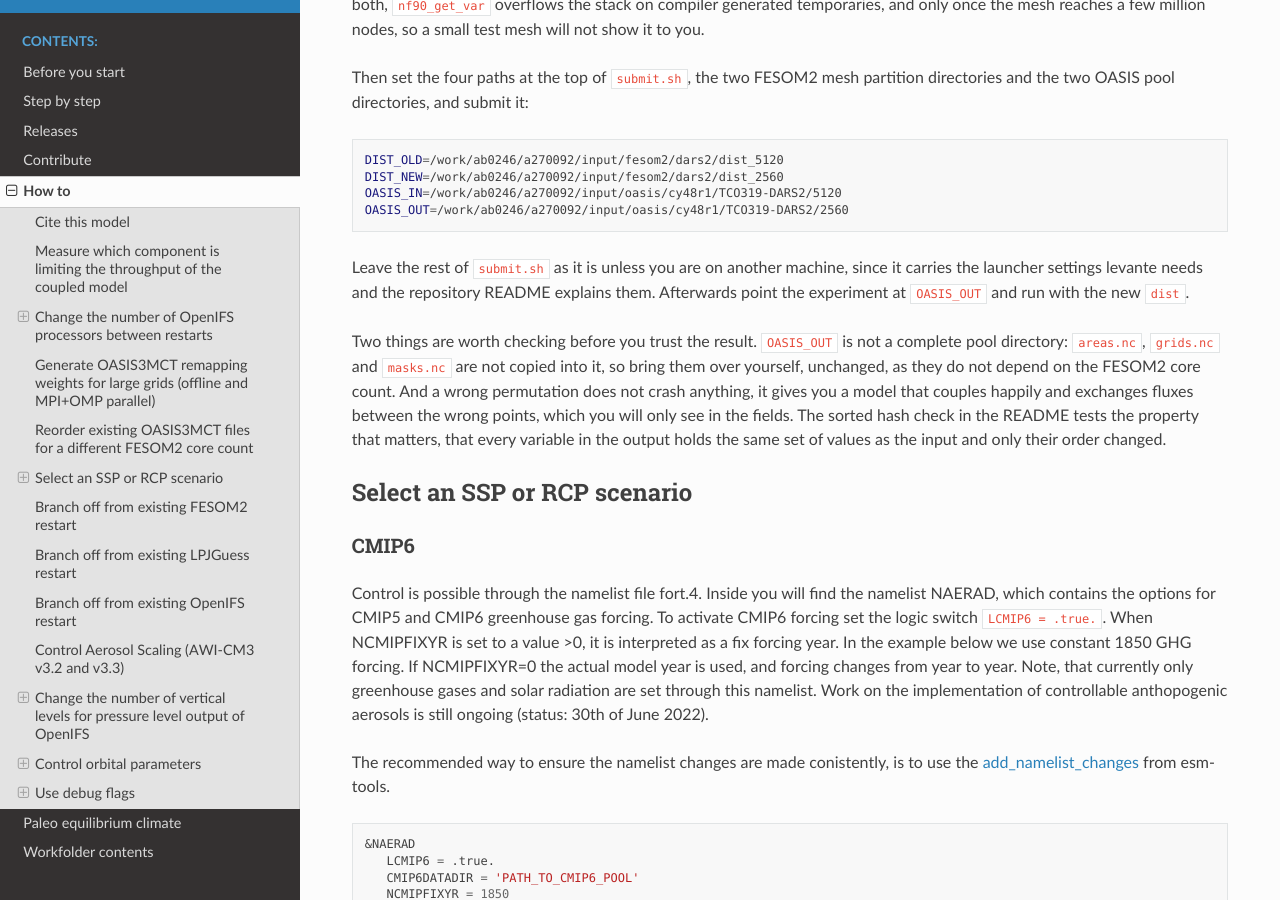
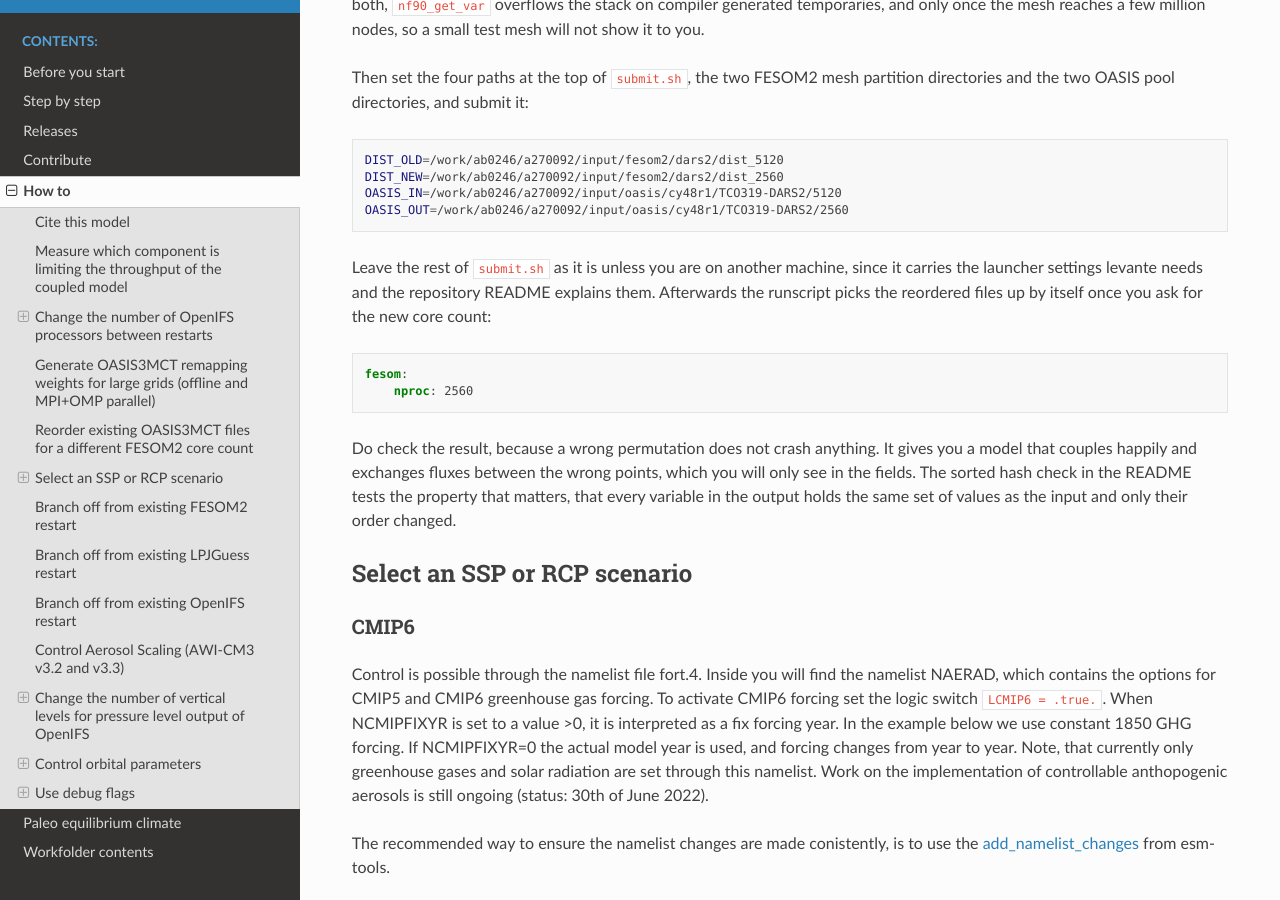
Before and after one commit to AWI-ESM/documentation_AWI-CM3, a Sphinx documentation site: the page built from source/how_to.rst, in a window 1280 px wide and 900 px high, scrolled down 4494 px. Built offline with Sphinx 7.4.7 and the Read the Docs theme 3.1.0, drawn with Linux system fonts in a browser that asks for light colours.

Commit message:
Show the runscript change, drop the pool directory advice
The line telling the reader to point the experiment at OASIS_OUT only
repeated the path they had just set, so replace it with the thing that is
not obvious: the nproc that makes esm-tools pick the reordered set up.

Drop the claim that areas.nc, grids.nc and masks.nc have to be carried
over by hand. They sit above the per-dist directory, so the set that is
already there for the old core count is the set the new run uses, and
there is nothing for the reader to do.

```diff
--- a/source/how_to.rst
+++ b/source/how_to.rst
@@ -178,9 +178,14 @@ Then set the four paths at the top of ``submit.sh``, the two FESOM2 mesh partiti
    OASIS_IN=/work/ab0246/a270092/input/oasis/cy48r1/TCO319-DARS2/5120
    OASIS_OUT=/work/ab0246/a270092/input/oasis/cy48r1/TCO319-DARS2/2560
 
-Leave the rest of ``submit.sh`` as it is unless you are on another machine, since it carries the launcher settings levante needs and the repository README explains them. Afterwards point the experiment at ``OASIS_OUT`` and run with the new ``dist``.
+Leave the rest of ``submit.sh`` as it is unless you are on another machine, since it carries the launcher settings levante needs and the repository README explains them. Afterwards the runscript picks the reordered files up by itself once you ask for the new core count:
 
-Two things are worth checking before you trust the result. ``OASIS_OUT`` is not a complete pool directory: ``areas.nc``, ``grids.nc`` and ``masks.nc`` are not copied into it, so bring them over yourself, unchanged, as they do not depend on the FESOM2 core count. And a wrong permutation does not crash anything, it gives you a model that couples happily and exchanges fluxes between the wrong points, which you will only see in the fields. The sorted hash check in the README tests the property that matters, that every variable in the output holds the same set of values as the input and only their order changed.
+.. code-block:: yaml
+
+   fesom:
+       nproc: 2560
+
+Do check the result, because a wrong permutation does not crash anything. It gives you a model that couples happily and exchanges fluxes between the wrong points, which you will only see in the fields. The sorted hash check in the README tests the property that matters, that every variable in the output holds the same set of values as the input and only their order changed.
 
 
 Select an SSP or RCP scenario
```
